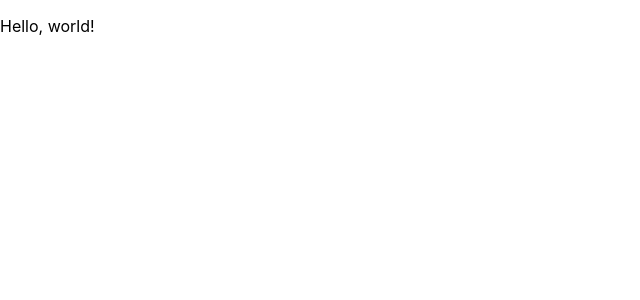
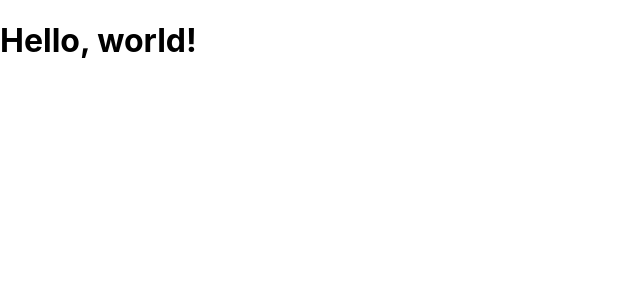
Before and after one commit to soushi-arakawa/udemy-react-redux-crud-application, a React (Create React App) app: page / in a window 1280 px wide. Shown: the top 300 px of the page, without its empty margins (0-640 px from the left). Built offline with nearby package versions, Linux system fonts and the light colour scheme.

Commit message:
add h1 tag to Welcome message

```diff
--- a/src/App.js
+++ b/src/App.js
@@ -1,6 +1,12 @@
 
 function App() {
-  return <div><p>Hello, world!</p></div>;
+  return <div><h1>Hello, world!</h1></div>;
 }
 
+// import React from 'react'
+
+// function App() {
+//   return React.createElement("div", null, "Hello, world!!")
+// }
+
 export default App;
```
